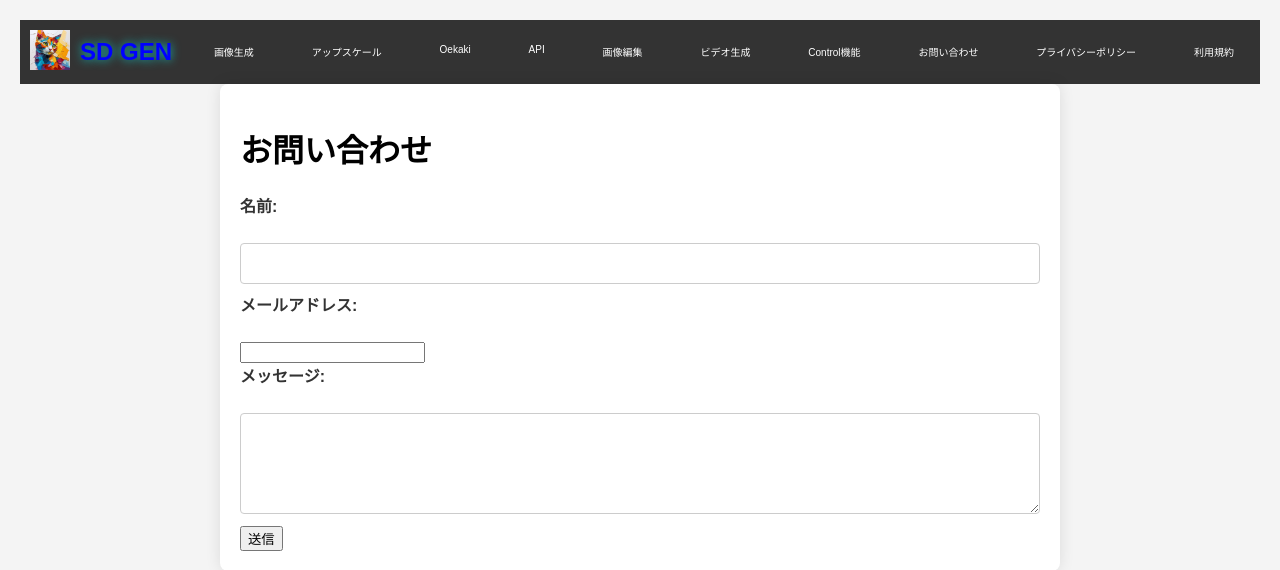
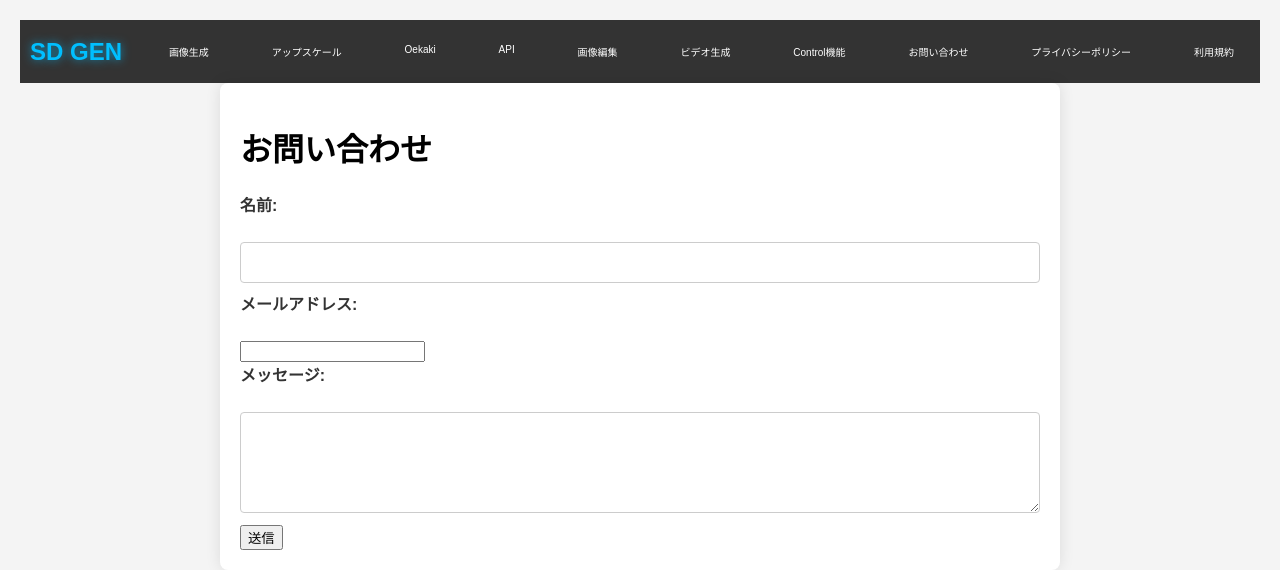
Before and after one commit to halcy8312/SD3, a Flask app: page /contact in a window 1280 px wide. Shown: the top 570 px of the page. Run offline with Flask 3, Linux system fonts and the light colour scheme.

Commit message:
ロゴ、SD GEN3

```diff
--- a/static/css/styles.css
+++ b/static/css/styles.css
@@ -136,16 +136,12 @@ button.generate-button:hover, button.edit-button:hover {
 .site-title {
     font-size: 24px;
     font-weight: bold;
-    color: #00f;
-    text-shadow: 0 0 10px rgba(206, 239, 254, 0.7);
+    color: #00bfff; /* 水色に変更 */
+    text-shadow: 0 0 10px rgba(0, 191, 255, 0.7); /* 柔らかい光 */
+    text-decoration: none; /* リンクの下線を消す */
 }
 
 .navbar .logo-container {
     display: flex;
     align-items: center;
 }
-
-.logo {
-    height: 40px;
-    margin-right: 10px;
-}
--- a/templates/base.html
+++ b/templates/base.html
@@ -7,29 +7,19 @@
     <link rel="stylesheet" href="{{ url_for('static', filename='css/styles.css') }}">
     <link rel="stylesheet" href="{{ url_for('static', filename='css/oekaki_styles.css') }}">
     <style>
-        .logo {
-            height: 40px;
-            margin-right: 10px;
-        }
-        .navbar .logo-container {
-            display: flex;
-            align-items: center;
-        }
         .site-title {
             font-size: 24px;
             font-weight: bold;
-            color: #00f;
-            text-shadow: 0 0 10px rgba(0, 255, 255, 0.7);
+            color: #00bfff; /* 水色に変更 */
+            text-shadow: 0 0 10px rgba(0, 191, 255, 0.7); /* 柔らかい光 */
+            text-decoration: none; /* リンクの下線を消す */
         }
     </style>
 </head>
 <body>
     <div class="navbar">
         <div class="logo-container">
-            <a href="{{ url_for('index') }}">
-                <img src="{{ url_for('static', filename='images/logo.png') }}" alt="SD GEN" class="logo">
-            </a>
-            <span class="site-title">SD GEN</span>
+            <a href="{{ url_for('index') }}" class="site-title">SD GEN</a>
         </div>
         <a href="{{ url_for('generate') }}" class="nav-button">画像生成</a>
         <a href="{{ url_for('upscale') }}" class="nav-button">アップスケール</a>
```
Also changed, not shown: static/images/logo.png (deleted).
